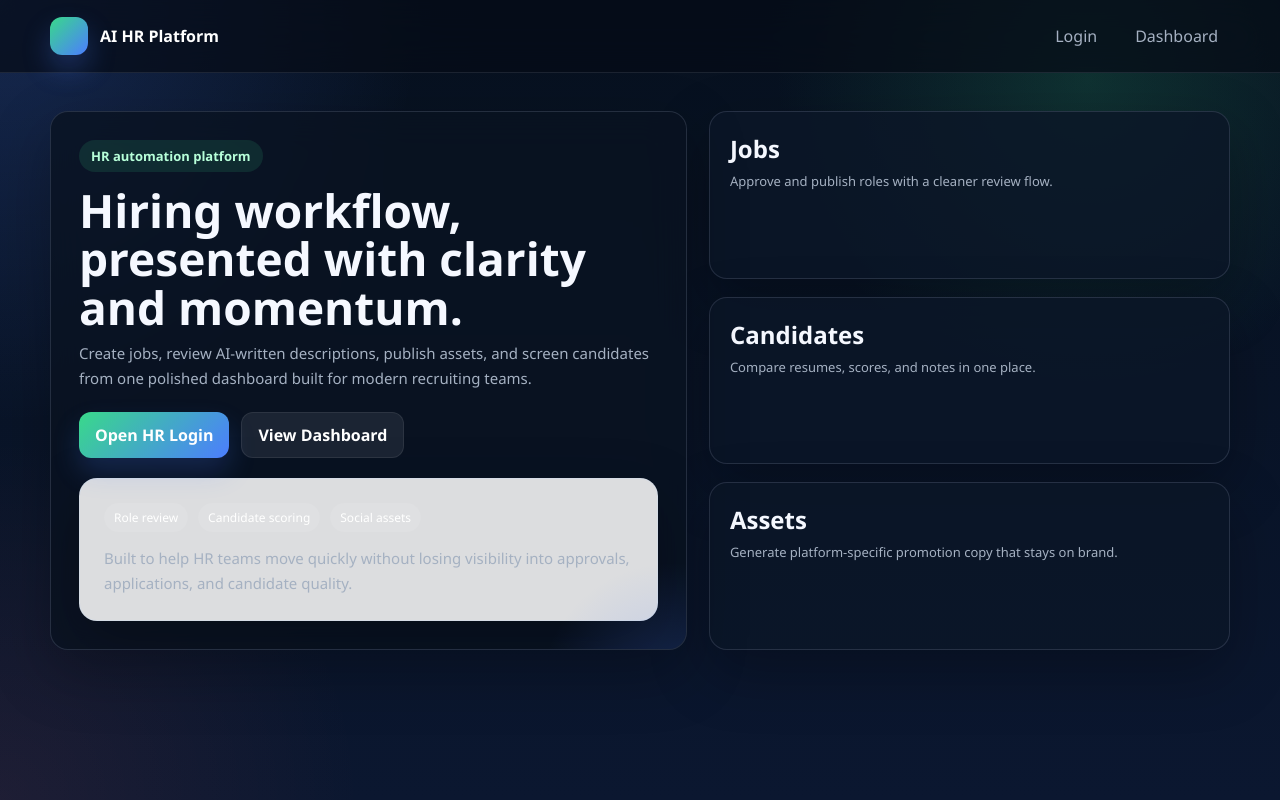
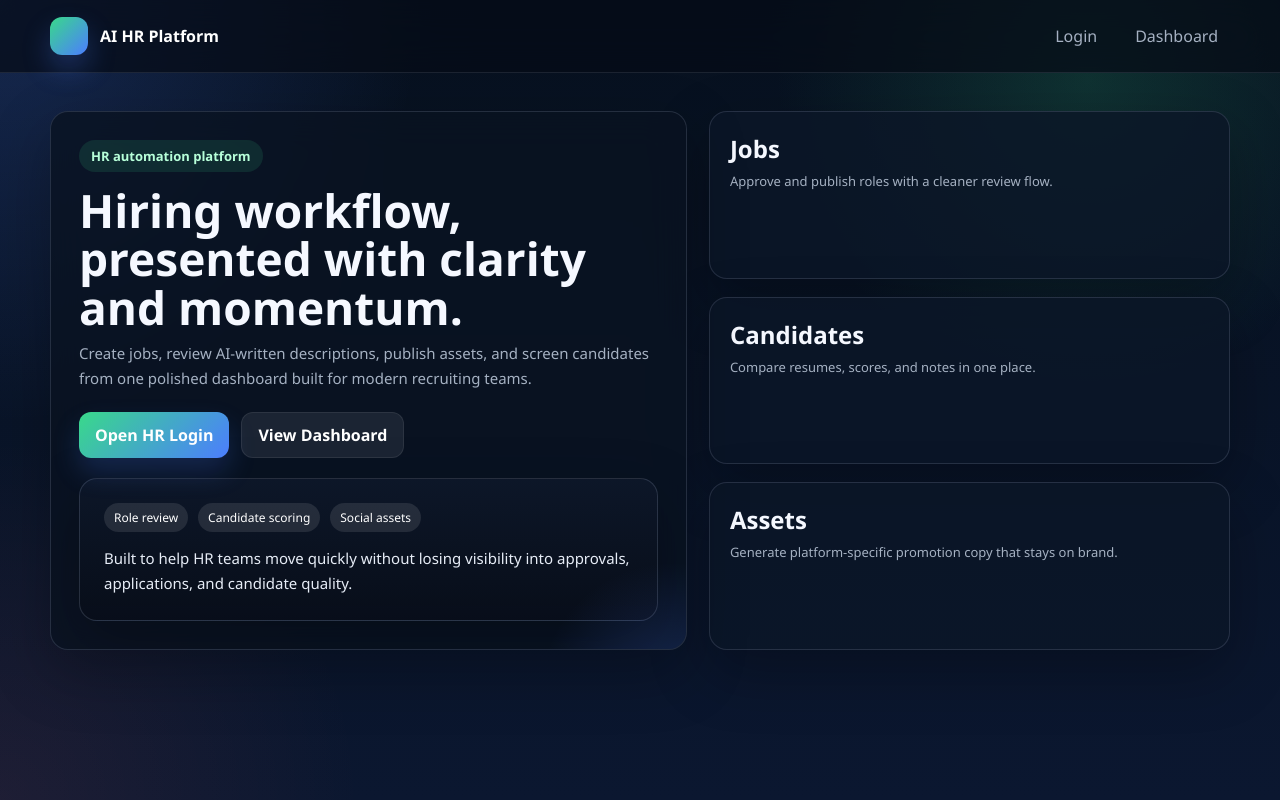
Before and after one commit to AashishMLtech/AI-Powered-HR, a Next.js app in the folder frontend/: page / in a window 1280 px wide. Built offline with nearby package versions, Linux system fonts and the light colour scheme.

Commit message:
card changes

```diff
--- a/frontend/app/globals.css
+++ b/frontend/app/globals.css
@@ -436,6 +436,17 @@ pre {
   color: #d8e0ee;
 }
 
+.hero-card .chip {
+  background: rgba(255, 255, 255, 0.1);
+  color: #ffffff;
+}
+
+.hero-card .subtle,
+.hero-card p,
+.hero-card li {
+  color: #e6ecf6;
+}
+
 .toolbar {
   margin-bottom: 22px;
 }
@@ -468,8 +479,8 @@ pre {
 
 .hero-card {
   padding: 24px;
-  background: rgba(255, 255, 255, 0.86);
-  border: 1px solid rgba(213, 221, 230, 0.95);
+  background: linear-gradient(180deg, rgba(13, 23, 41, 0.98), rgba(8, 14, 26, 0.96));
+  border: 1px solid rgba(177, 193, 220, 0.18);
   border-radius: 18px;
   box-shadow: var(--shadow);
 }
```
